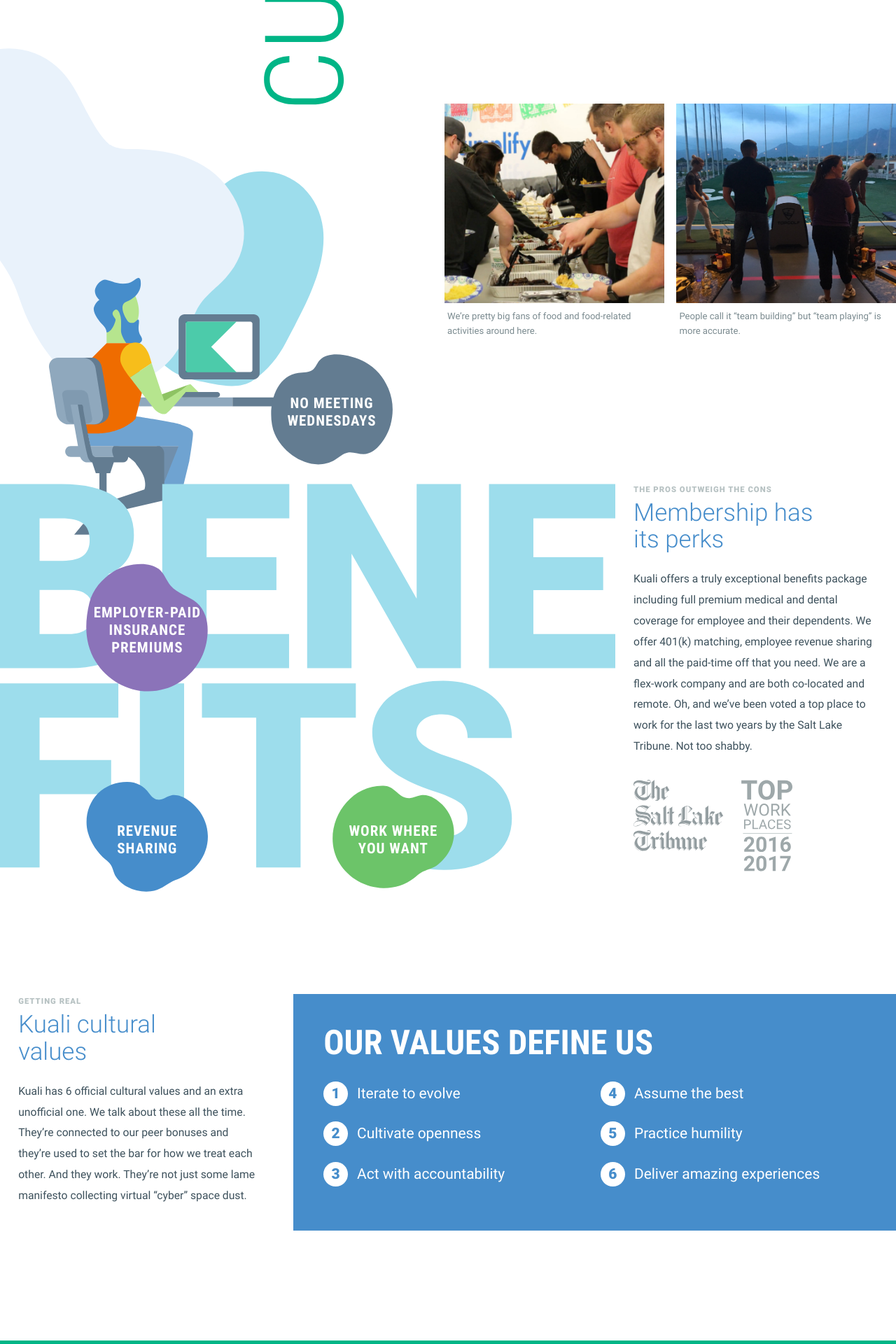
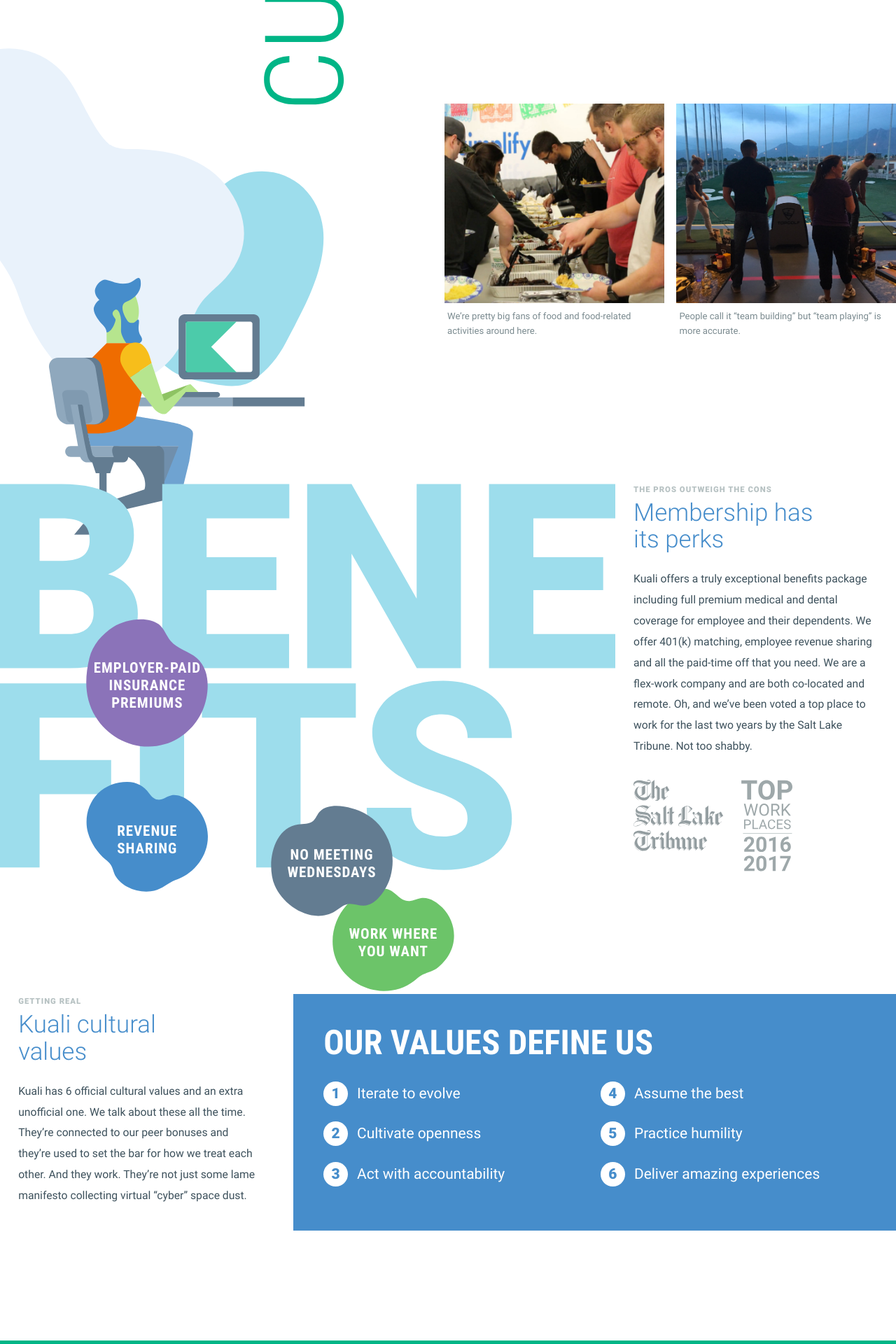
Before and after one commit to KualiCo/kuali-jobs, a Jekyll site: the page built from index.html, in a window 1280 px wide. Shown: the part 1263-3183 px from the top of the page at 70% size. Built offline with Jekyll 4.4.1, drawn with Linux system fonts in a browser that asks for light colours.

Commit message:
updates parallax

```diff
--- a/index.html
+++ b/index.html
@@ -52,13 +52,13 @@
 
 <section id="benefits" class="benefits section constrain">
   <div class="benefits-list condensed">
-    <div class="benefits-list-bubble location parallax" data-rellax-speed="2">
+    <div class="benefits-list-bubble location parallax" data-rellax-speed="3">
       <h3>Work where you want</h3>
     </div>
-    <div class="benefits-list-bubble meetings parallax" data-rellax-speed="-3">
+    <div class="benefits-list-bubble meetings parallax" data-rellax-speed="1">
       <h3>No meeting wednesdays</h3>
     </div>
-    <div class="benefits-list-bubble insurance parallax" data-rellax-speed="-1">
+    <div class="benefits-list-bubble insurance parallax" data-rellax-speed="-0.5">
       <h3>Employer-paid insurance premiums</h3>
     </div>
     <div class="benefits-list-bubble revenue parallax" data-rellax-speed="2">
```
